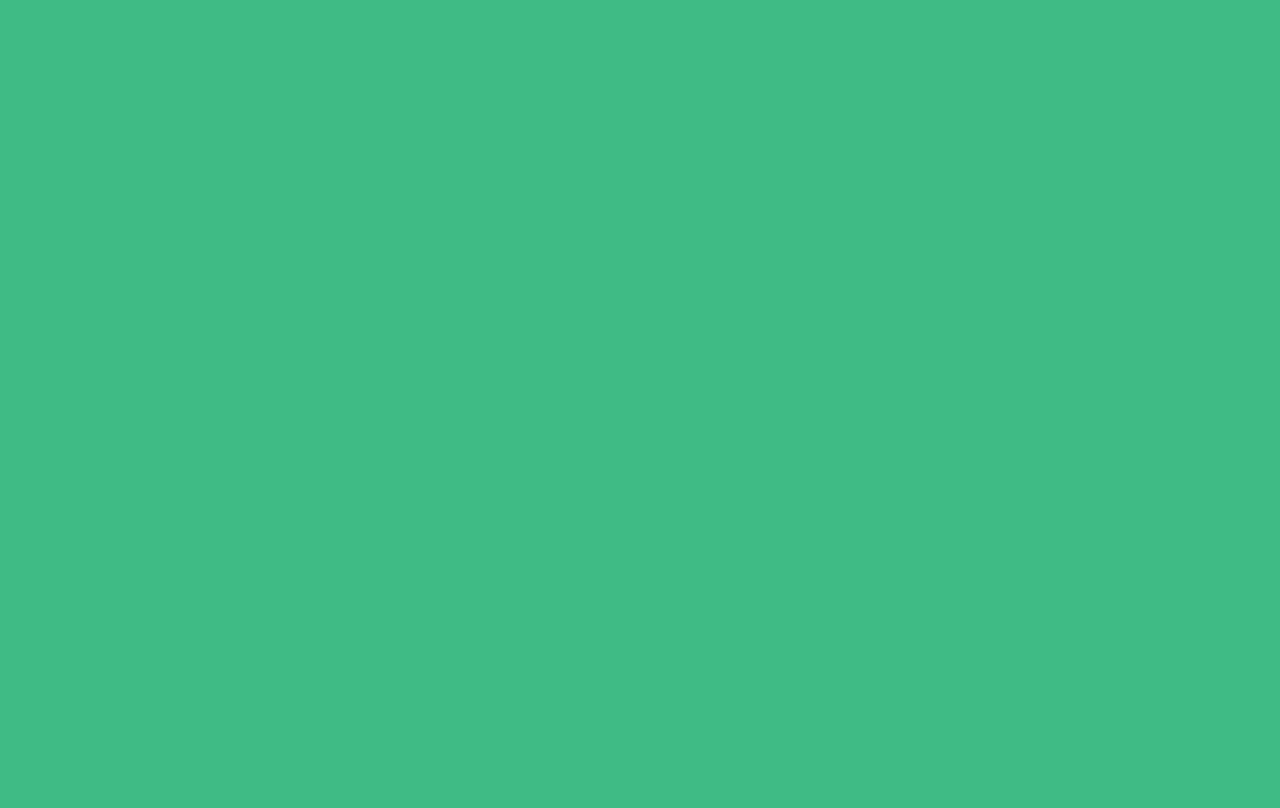
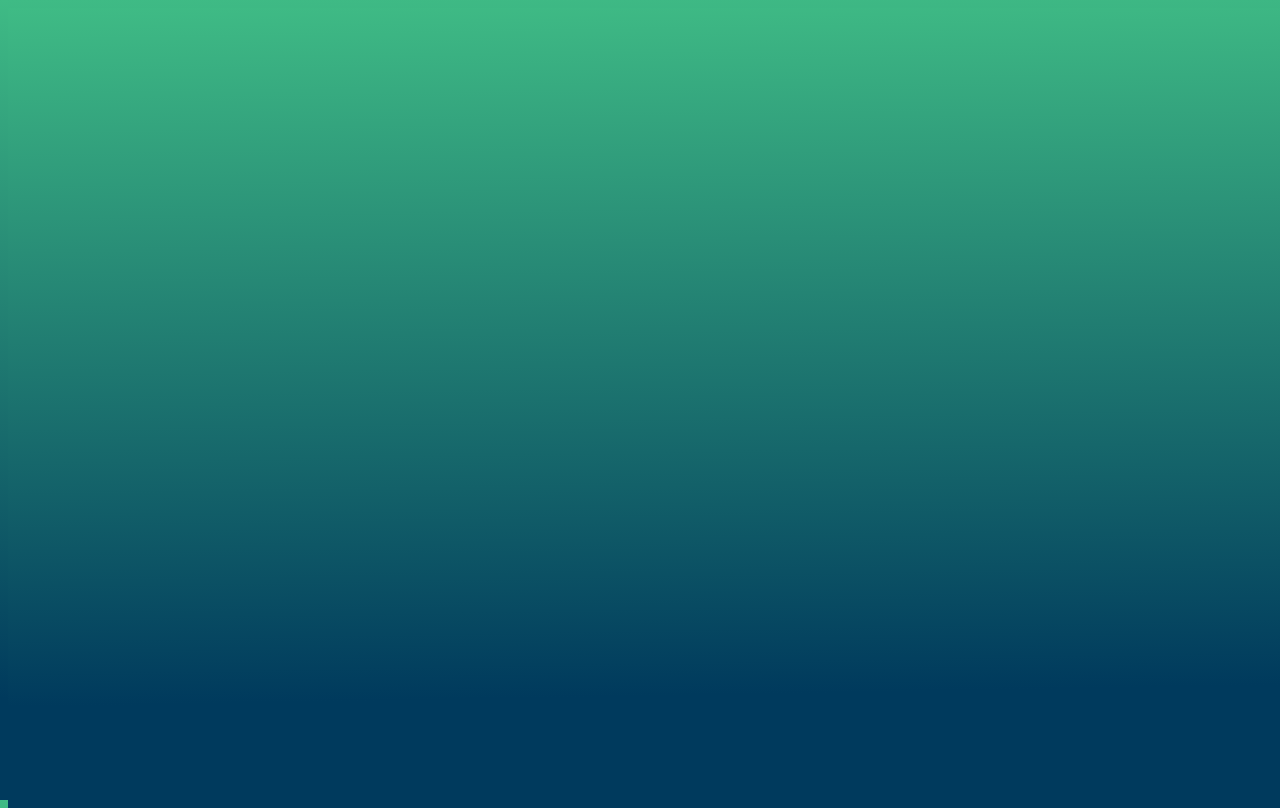
Before and after one commit to Klerith/javascript-intro, a website built with webpack: page index.html in a window 1280 px wide. Built offline with nearby package versions, Linux system fonts and the light colour scheme.

Commit message:
Update style.css

```diff
--- a/assets/css/style.css
+++ b/assets/css/style.css
@@ -1,7 +1,6 @@
 
 *, html, body {
     background: linear-gradient(179deg, rgba(63,187,133,1) 0%, rgba(0,58,93,1) 85%);
-    background: rgb(63,187,133);
     font-family: 'Courier New', Courier, monospace;
     height: 100vh;
     width: 100vw;
```
